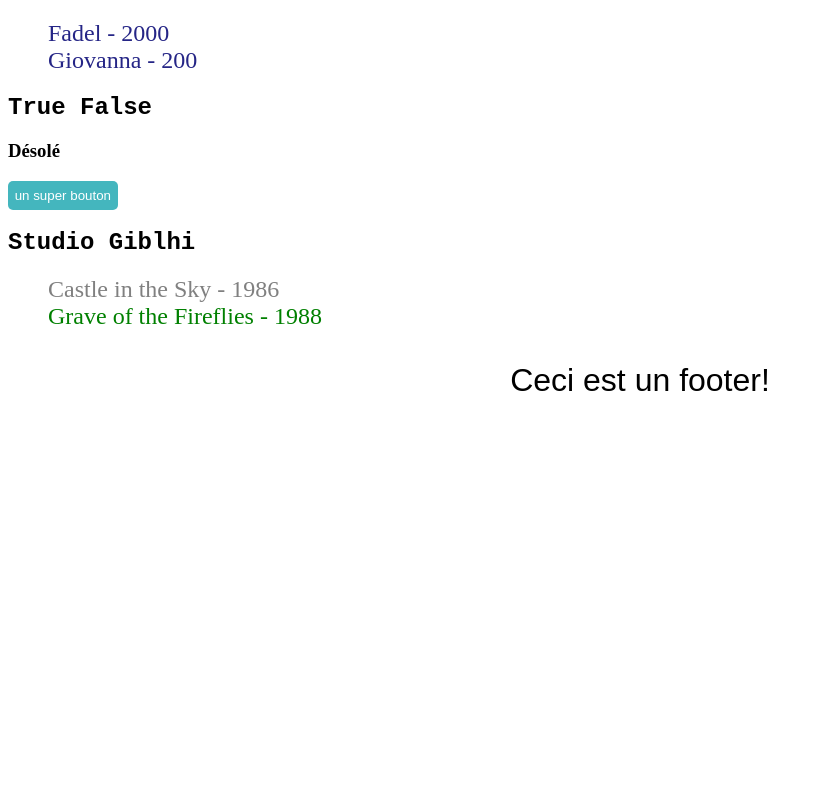
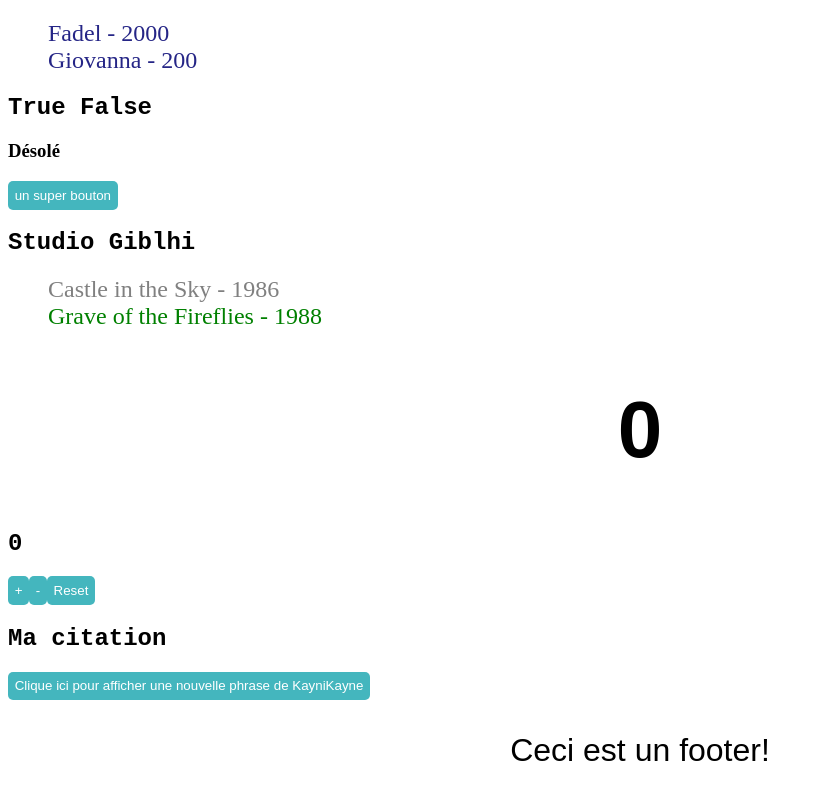
Before and after one commit to JFGEER83/react-vFIJ, a React (Create React App) app: page / in a window 1280 px wide. Shown: the part 1077-1876 px from the top of the page, without its empty margins (0-822 px from the left). Before the commit the page ends 1508 px from the top, so only its background shows below. Built offline with nearby package versions, Linux system fonts and the light colour scheme; no server answers.

Commit message:
1 file modified, 2 added

```diff
--- a/src/App.js
+++ b/src/App.js
@@ -6,6 +6,8 @@
 import Prenom from './prenom';
 import Employee from './Employee';
 import Voitures from './Voitures';
+import Counter from './Counter';
+import Kayne from './Kayne';
 
 export default function App() {
   const name = 'JF';
@@ -73,6 +75,10 @@
 
       <Voitures />
 
+      <Counter />
+
+       <Kayne />
+
       <Footer />
     </div>
   );
--- /dev/null
+++ b/src/Counter.js
@@ -0,0 +1,19 @@
+import React, { useState } from 'react';
+
+export default function Counter() {
+  let [count, setCount] = useState(0);
+
+  const increment = () => setCount(count + 1);
+  const decrement = () => setCount(count - 1);
+  const reset = () => setCount(0);
+
+  return (
+    <div>
+      <h1>{count}</h1>
+      <h2>0</h2>
+      <button onClick={increment}>+</button>
+      <button onClick={decrement}>-</button>
+      <button onClick={reset}>Reset</button>
+    </div>
+  );
+}
--- /dev/null
+++ b/src/Kayne.js
@@ -0,0 +1,21 @@
+import React, { useState, useEffect } from 'react';
+
+const Kayne = () => {
+  let [citation, setCitation] = useState('Ma citation');
+
+  useEffect(() => {
+    fetch('https://api.kanye.rest/')
+      .then((reponse) => reponse.json())
+      .then((data) => setCitation(data.quote));
+  }, []);
+  return (
+    <div>
+      <h2>{citation}</h2>
+      <button>
+        Clique ici pour afficher une nouvelle phrase de KayniKayne{' '}
+      </button>
+    </div>
+  );
+};
+
+export default Kayne;
```
